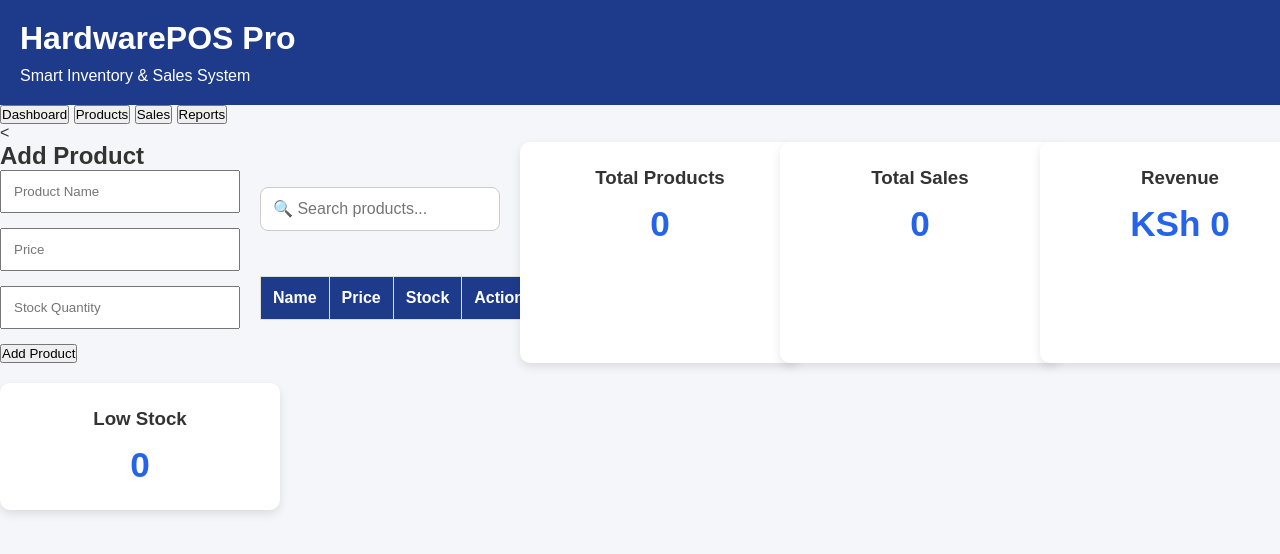
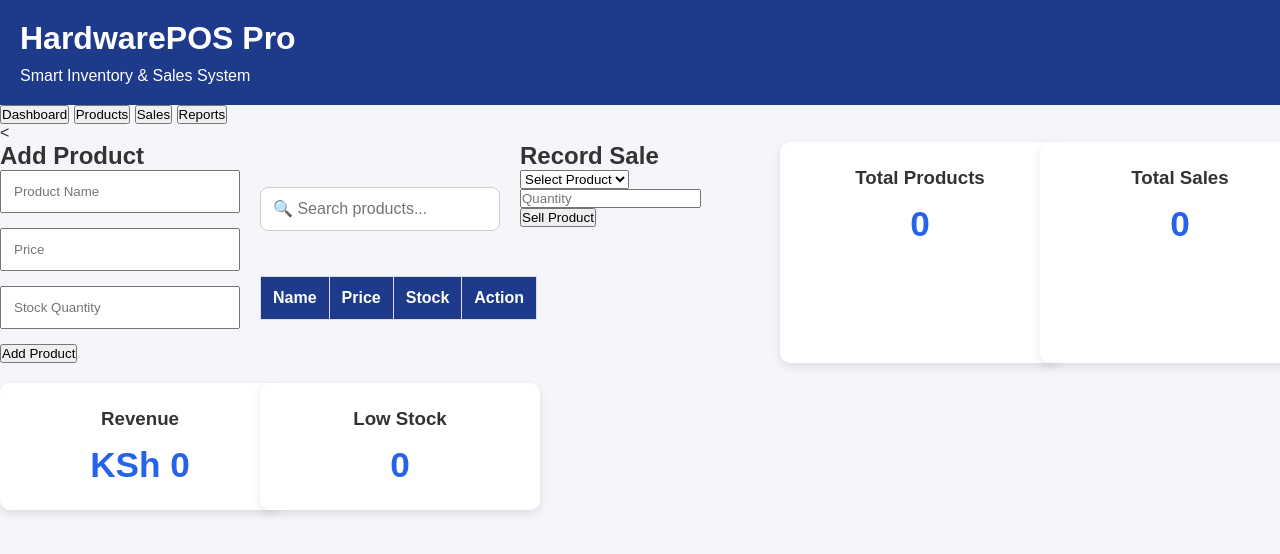
Before and after one commit to SilvesterMburu1/Hardware_online, a plain HTML site: page index.html in a window 1280 px wide. Shown: the top 554 px of the page. Drawn offline with Linux system fonts and the light colour scheme.

Commit message:
Added a sales section in index.html

```diff
--- a/index.html
+++ b/index.html
@@ -93,6 +93,36 @@
 
 </section>
 
+      <section class="sales-section">
+
+    <h2>Record Sale</h2>
+
+    <form id="salesForm">
+
+        <select id="saleProduct" required>
+
+            <option value="">
+                Select Product
+            </option>
+
+        </select>
+
+        <input
+            type="number"
+            id="saleQuantity"
+            placeholder="Quantity"
+            min="1"
+            required
+        >
+
+        <button type="submit">
+            Sell Product
+        </button>
+
+    </form>
+
+</section>
+
         <div class="card">
             <h3>Total Products</h3>
             <h1 id="productCount">0</h1>
```
